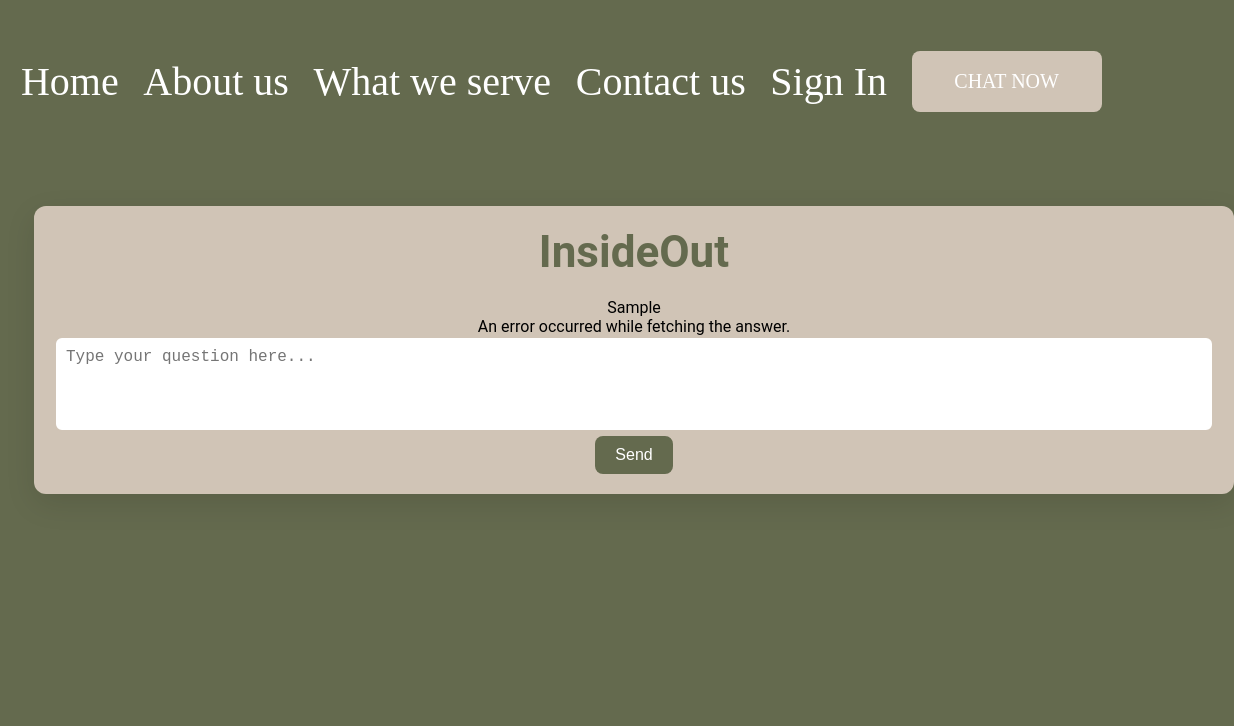
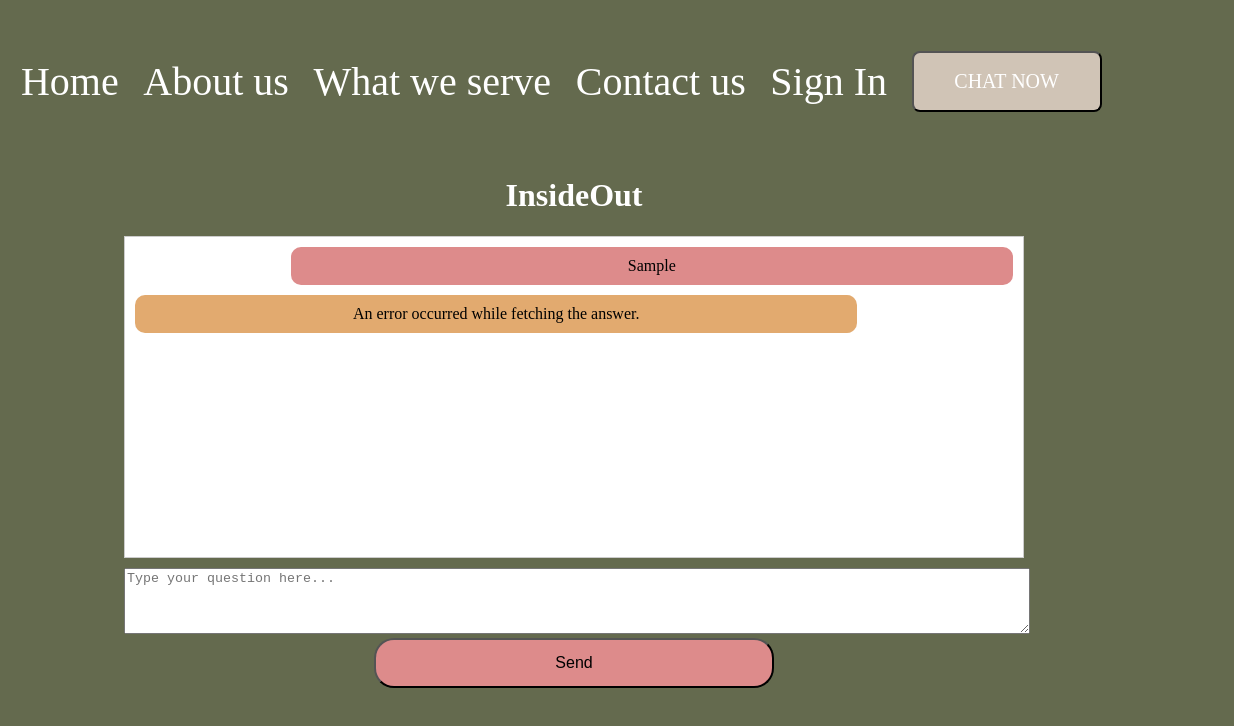
Before and after one commit to anushreemehta6/InsideOut, a website: page new3/index.html in a window 1280 px wide. Both pictures are taken after typing "Sample" into the empty fields and a click on the button "Send". Shown: the full height of the page, 166-1400 px from the left, 1234 px wide, since content can reach past the window. Drawn offline with Linux system fonts and the light colour scheme; no server answers.

Commit message:
style added

```diff
--- /dev/null
+++ b/new3/serve.css
@@ -0,0 +1,68 @@
+* {
+  margin: 0;
+  padding: 0;
+}
+body {
+  background-color: #646a4e;
+}
+/* nav-bar */
+.nav-bar {
+  display: flex;
+  justify-content: space-around;
+  margin-top: 6px;
+  align-items: center;
+}
+.chat {
+  background: #d0c4b6;
+  border-radius: 8px;
+  width: 190px;
+  height: 61px;
+  font-family: "Sofia Sans Condensed";
+  font-size: 20px;
+}
+.logo {
+  width: 150px;
+  height: 150px;
+}
+
+.tabs {
+  font-family: "Sofia Sans Condensed";
+  font-style: normal;
+
+  font-size: 40px;
+}
+
+.nav-bar a {
+  color: #ffffff;
+  text-decoration: none;
+}
+/* nav-bar complete */
+
+.head {
+  font-size: 60px;
+  margin-left: 370px;
+  width: 700px;
+  height: 80px;
+  background-color: #d0c4b6;
+  color: #646a4e;
+  text-align: center;
+  border-radius: 4px;
+}
+
+.first, .second,.fourth {
+  height: 400px;
+  display: flex;
+  margin: 50px;
+  font-family: "Sofia Sans Condensed";
+  font-style: normal;
+  font-weight: 700;
+  font-size: 28px;
+  justify-content: center;
+  align-items: center;
+  gap: 100px;
+  color: #ffffff;
+}
+
+.second,.fourth{
+    flex-direction: row-reverse;
+}
--- a/new3/styles.css
+++ b/new3/styles.css
@@ -1,15 +1,11 @@
-* {
+body {
+
+
+    height: 100vh;
     margin: 0;
-  padding: 0;
-  box-sizing: border-box;
+    background-color:  #646A4E;;
   }
 
-body {
-  font-family: 'Roboto', sans-serif;
-  background-color: #646A4E;
-
-
-}
 /* nav-bar */
 .nav-bar{
     display: flex;
@@ -47,65 +43,60 @@ height: 150px;
     text-decoration: none;
   }
   /* nav-bar complete */
+
   #app {
-  margin-left: 200px;
-  margin-top: 50px;
-  background-color: #D0C4B6;
-  padding: 20px;
-  border-radius: 12px;
-  box-shadow: 0 10px 30px rgba(0, 0, 0, 0.1);
-  width: 1200px;
+    width: 900px;
     text-align: center;
+    margin-left: 290px;
+
   }
 
-h1 {
-  font-size: 44px;
-  color: #646A4E;
-  margin-bottom: 20px;
+  #chatContainer {
+    height: 300px;
+    border: 1px solid #ccc;
+    padding: 10px;
+    margin-bottom: 10px;
+    background-color: white;
+    overflow-y: auto;
   }
 
-.chat-container {
+  .chat-message {
     display: flex;
     flex-direction: column;
-  gap: 10px;
+    margin-bottom: 10px;
+  }
+
+  .user-message {
+    align-self: flex-end;
+    background-color: #DD8B8B;
+    border-radius: 10px;
+    padding: 10px;
+    max-width: 80%;
+    margin-left: auto;
+  }
+
+  .ai-message {
+    align-self: flex-start;
+    background-color: #E2AA6F;
+    border-radius: 10px;
+    padding: 10px;
+    max-width: 80%;
   }
 
   textarea {
     width: 100%;
-  padding: 10px;
-  font-size: 16px;
-  border: 2px solid #D0C4B6;
-  border-radius: 8px;
-  resize: none;
-  outline: none;
   }
 
-textarea:focus {
-  border-color: #6c63ff;
+  button {
+    padding: 10px 20px;
+    font-size: 16px;
+    cursor: pointer;
+    background-color: #DD8B8B;
+    width: 400px;
+    height: 50px;
+    border-radius: 20px;
   }
 
-
-button {
-  background-color: #646A4E;
-  color: #ffffff;
-  padding: 10px 20px;
-  font-size: 16px;
-  border: none;
-  border-radius: 8px;
-  cursor: pointer;
-  transition: background-color 0.3s ease;
+  h1{
+    color: #FFFFFF;
   }
-
-button:hover {
-  background-color: #4e4aba;
-}
-
-pre {
-  background-color: #f1f1f1;
-  padding: 15px;
-  font-size: 14px;
-  color: #333333;
-  border-radius: 8px;
-  white-space: pre-wrap;
-  border: 1px solid #dcdcdc;
-}
```
Lines whose indentation alone changed are shown as unchanged.
